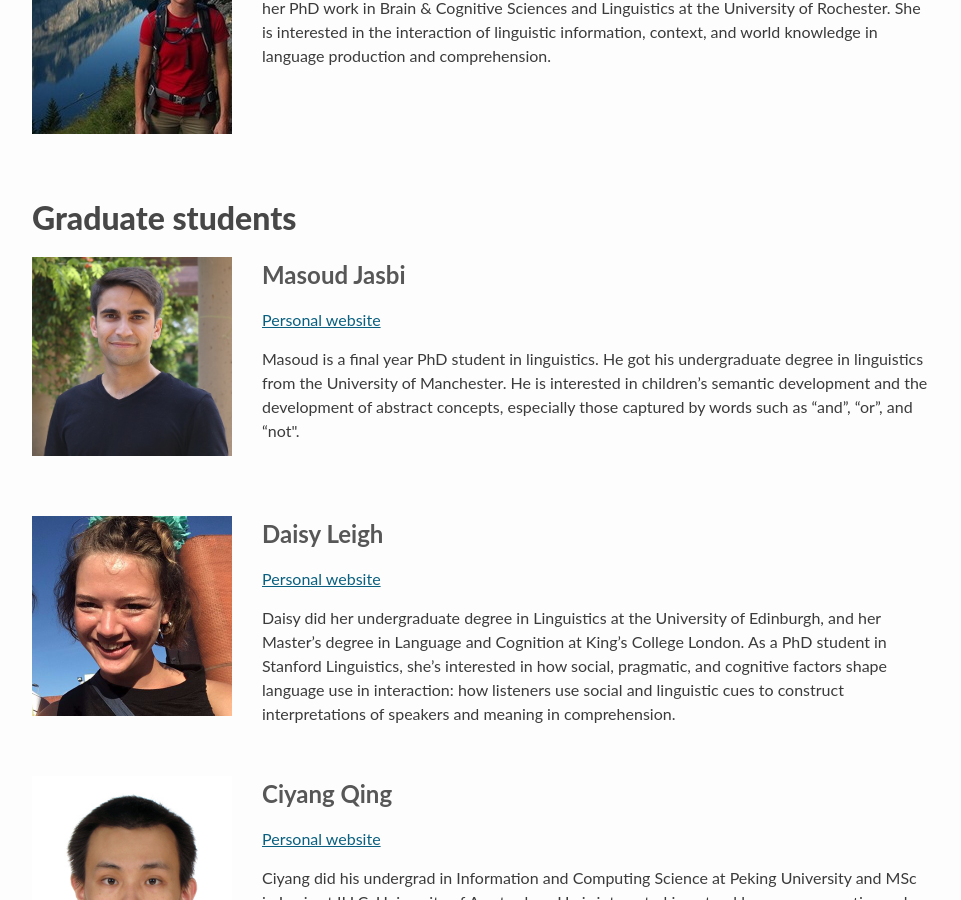
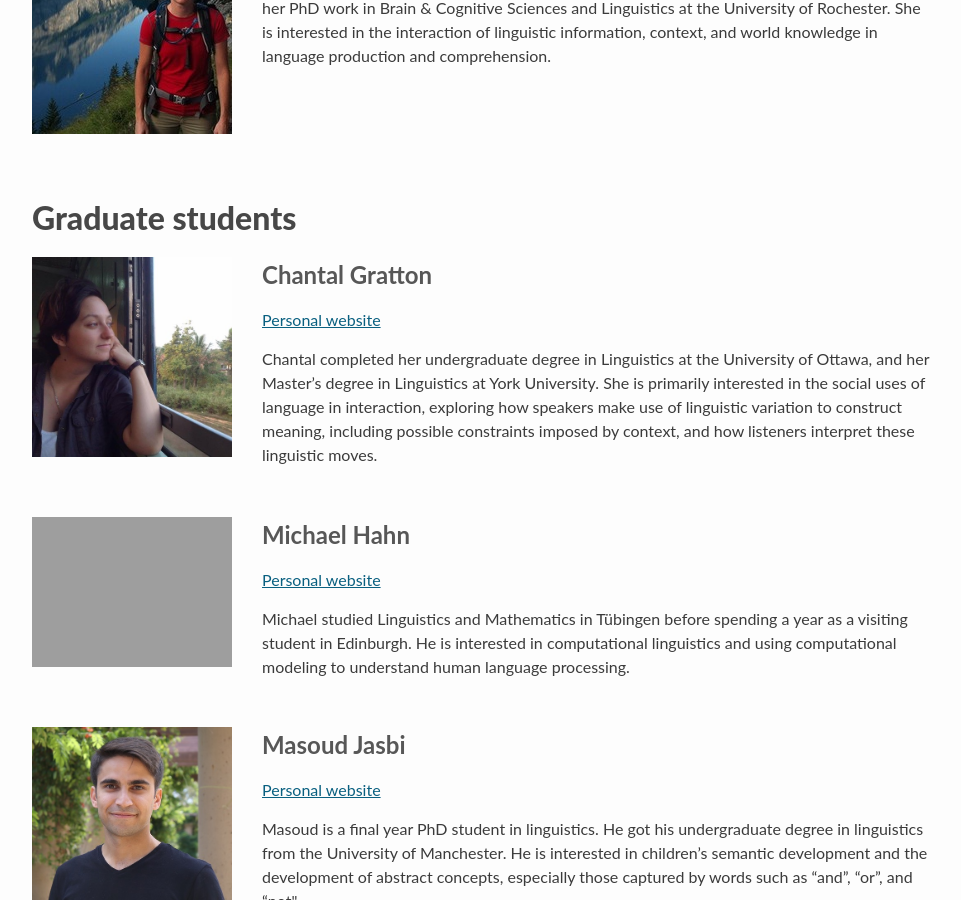
Before and after one commit to alpslab-stanford/alpslab.stanford.edu, a Jekyll site: the page built from 01-people.html, in a window 1280 px wide and 900 px high, scrolled down 309 px. Shown: the whole window, without its empty margins (158-1119 px from the left). Built offline with Jekyll 4.4.1, drawn with Linux system fonts in a browser that asks for light colours; Markdown is read by kramdown in place of the engine named in the settings; a script that is not in the unit is left out.

Commit message:
added michael and chantal to website

```diff
--- a/_data/alpslab.yml
+++ b/_data/alpslab.yml
@@ -9,6 +9,21 @@
 
 - role: Graduate students
   people:
+
+    - name: Chantal Gratton
+      webpage: //chantalgratton.com
+      img: chantal.jpg
+      bio:
+        - >
+          Chantal completed her undergraduate degree in Linguistics at the University of Ottawa, and her Master’s degree in Linguistics at York University. She is primarily interested in the social uses of language in interaction, exploring how speakers make use of linguistic variation to construct meaning, including possible constraints imposed by context, and how listeners interpret these linguistic moves.
+
+    - name: Michael Hahn
+      webpage: //web.stanford.edu/~mhahn2/
+      img: michael.jpg
+      bio:
+        - >
+          Michael studied Linguistics and Mathematics in Tübingen before spending a year as a visiting student in Edinburgh. He is interested in computational linguistics and using computational modeling to understand human language processing.
+
     - name: Masoud Jasbi
       webpage: //web.stanford.edu/~masoudj/
       img: masoud.jpg
```
Also changed, not shown: images/members/chantal.jpg (added), 2 other files.
